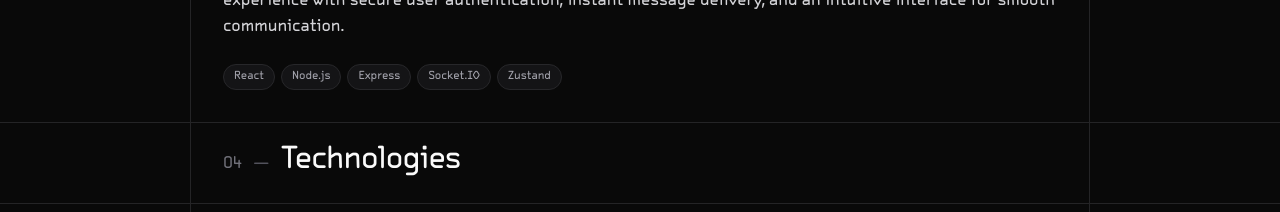
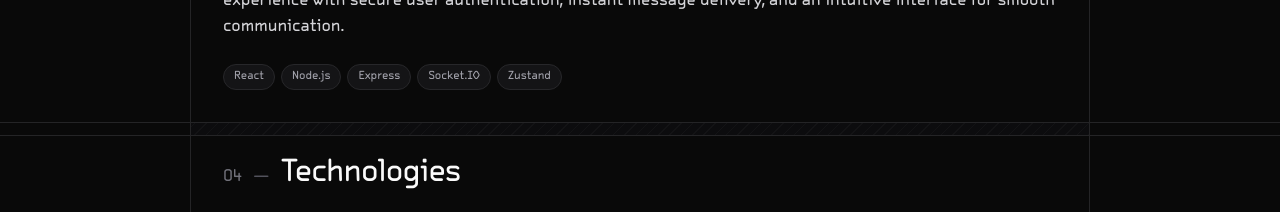
Before and after one commit to shriramphatale/my-portfolio, a React (Vite) app: page / in a window 1280 px wide. Shown: the part 1120-1332 px from the top of the page. Built offline with nearby package versions, Linux system fonts and the light colour scheme.

Commit message:
fix: add missing divider above skills section in App.tsx

```diff
--- a/src/App.tsx
+++ b/src/App.tsx
@@ -53,7 +53,7 @@ export function App() {
         <ProjectsSection />
 
         {/* Subtle Horizontal Divider */}
-        <GridDivider />
+        <GridDivider withHatch hatchHeight="h-3" />
 
         {/* Section 04: Technologies & Skills */}
         <SkillsSection />
```
